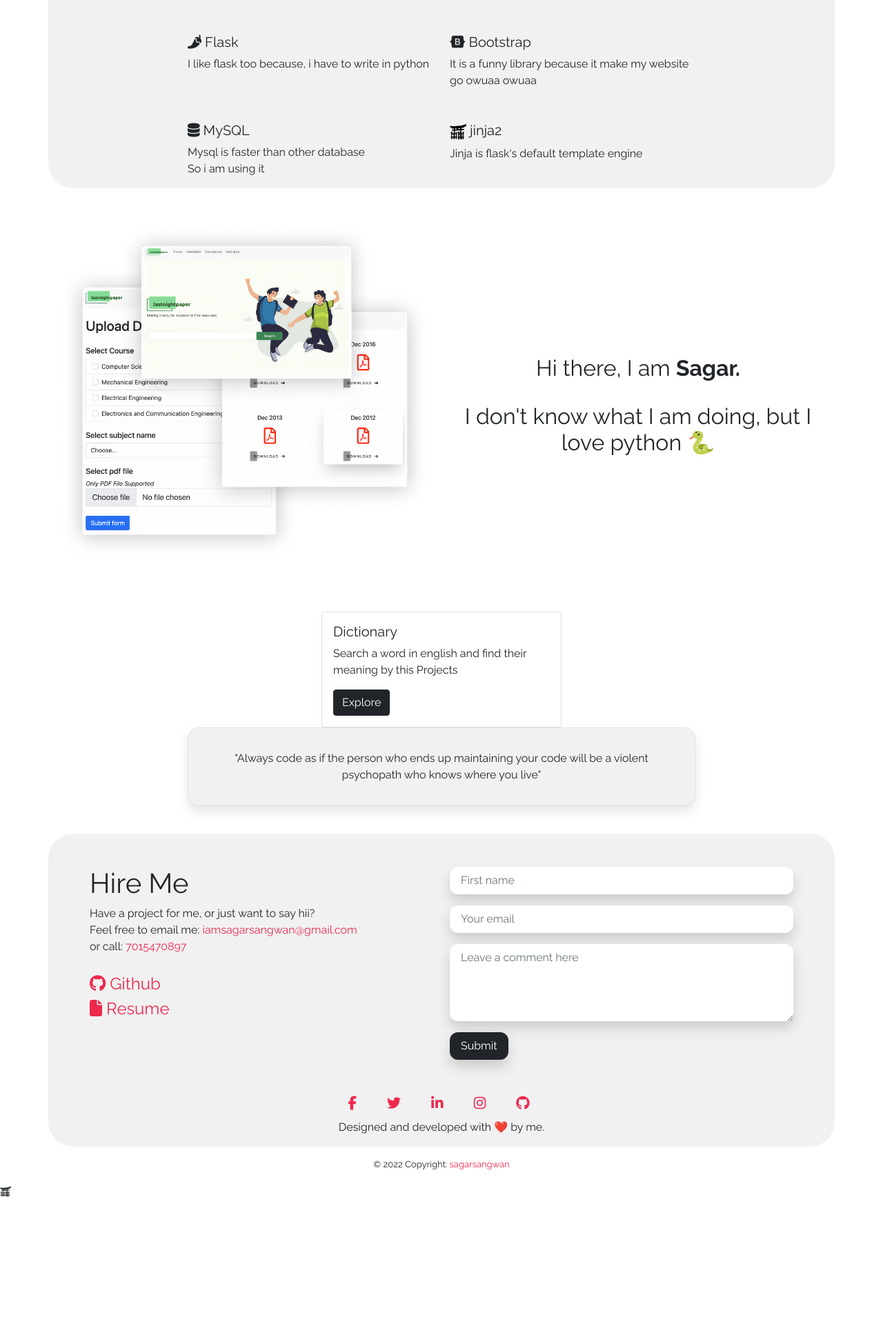
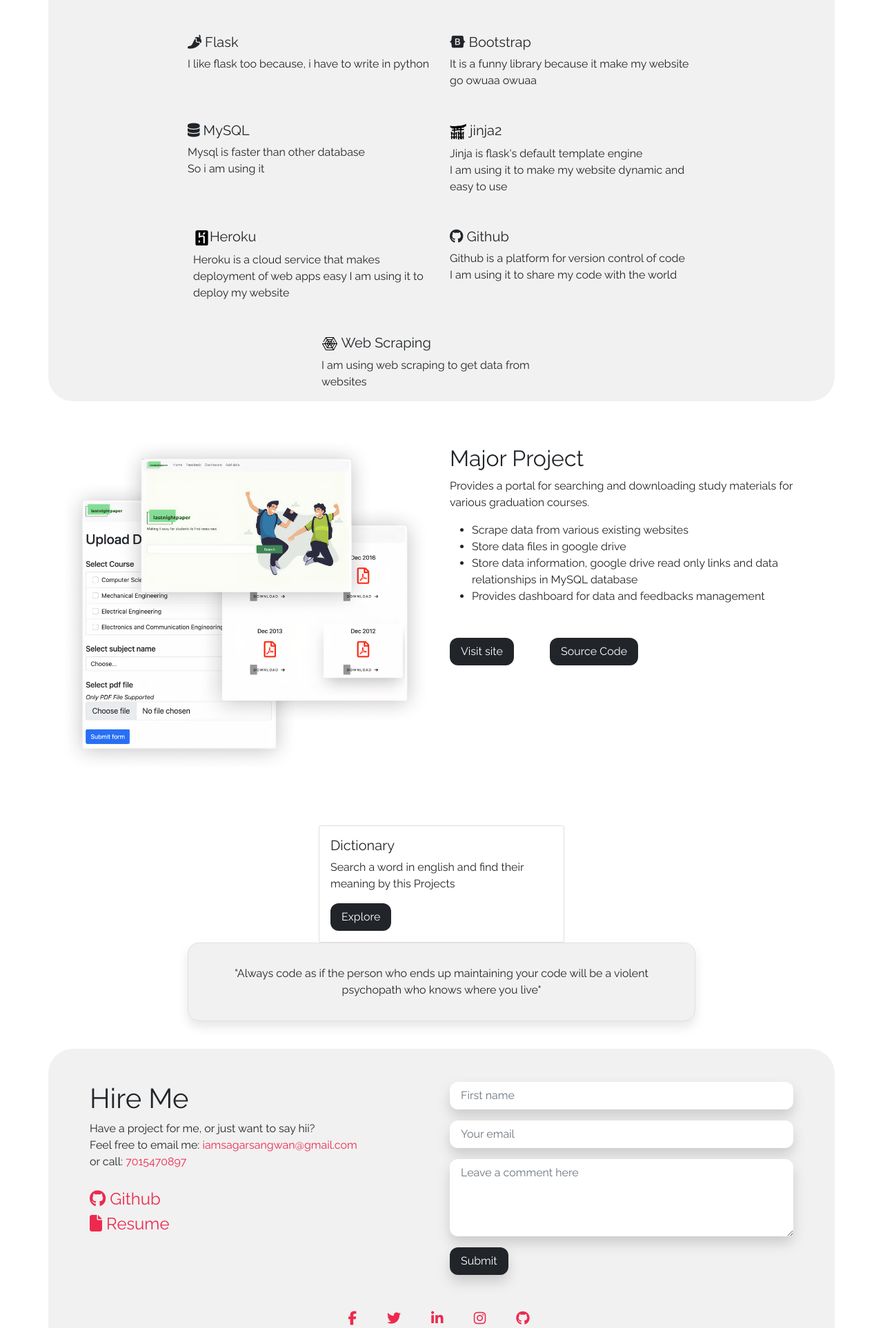
Before and after one commit to sagarsangwan/sagarsangwan, a Flask app: page / in a window 1280 px wide. Shown: the part 1129-3055 px from the top of the page at 69% size. Before the commit the page ends 2865 px from the top, so only its background shows below. Run offline with Flask 2, Linux system fonts and the light colour scheme; parts of the project's set-up code (start-up, migrations or seed data) failed here and were passed over; some libraries are stand-ins or nearby versions.

Commit message:
added new skills

```diff
--- a/static/style.css
+++ b/static/style.css
@@ -97,3 +97,8 @@ a:hover {
 .links{
     font-size: 24px;
 }
+.button{
+    border-radius: 12px;
+    border: none;
+    padding: 8px 16px
+}
--- a/templates/pages/home.html
+++ b/templates/pages/home.html
@@ -83,9 +83,38 @@
             <div class="col-xs-12 col-md-4 col-padding">
 
                 <h5><img src="/static/jinja.svg" width="24"> jinja2</h5>
-                <p>Jinja is flask's default template engine<br>
+                <p>
+                    Jinja is flask's default template engine<br>
+                    I am using it to make my website dynamic and easy to use <br>
 
                 </p>
+            </div>
+            <div class="row justify-content-center">
+                <div class="col-xs-12 col-md-4 col-padding">
+
+                    <h5><img src="/static/icons8-heroku.svg" width="24">Heroku</h5>
+                    <p>
+                        Heroku is a cloud service that makes deployment of web apps easy
+                        I am using it to deploy my website
+                    </p>
+                </div>
+                <div class="col-xs-12 col-md-4 col-padding">
+
+                    <h5><i class="fab fa-github"></i> Github</h5>
+                    <p>
+                        Github is a platform for version control of code
+                        I am using it to share my code with the world
+                    </p>
+                </div>
+            </div>
+            <div class="row justify-content-center">
+                <div class="col-xs-12 col-md-4 col-padding">
+                    <h5><img src="static/icons8-web-scraper-48.png" width="24"> Web Scraping</h5>
+                    <p>
+                        I am using web scraping to get data from websites
+                    </p>
+                </div>
+
             </div>
         </div>
     </div>
@@ -96,11 +125,28 @@
             <div class="col-xs-12 col-md-6 padding-bottom-medium">
                 <img src="/static/Group_3_auto_x1.png" class="project-thumbnail">
             </div>
-            <div class="col-xs-12 col-md-6 text-center align-self-center">
+            <div class="col-xs-12 col-md-6 ">
                 <p>
-                <h2> Hi there, I am <b>Sagar.</b> </h2><br />
-                <h2> I don't know what I am doing, but I love python 🐍</h2>
+                <h2> Major Project</h2>
+                <p>Provides a portal for searching and downloading study materials for various graduation courses.</p>
                 </p>
+                <ul class="text-start">
+                    <li>Scrape data from various existing websites
+                    </li>
+                    <li>Store data files in google drive</li>
+                    <li>Store data information, google drive read only links and data relationships in MySQL database
+                    </li>
+                    <li>Provides dashboard for data and feedbacks management
+                    </li>
+                </ul>
+                <div class="mt-5">
+                    <a href="https://lastnightpaper.herokuapp.com/" target="blank" class="btn button btn-dark">Visit
+                        site</a>
+                    <a href="https://github.com/sagarsangwan/student-portal" target="blank"
+                        class="btn mx-5 button btn-dark">Source
+                        Code</a>
+                </div>
+            </div>
         </div>
     </div>
 </div>
@@ -113,7 +159,7 @@
             <div class="card-body">
                 <h5 class="card-title">Dictionary</h5>
                 <p class="card-text"> Search a word in english and find their meaning by this Projects</p>
-                    <a href="/dictionary" class="btn btn-dark">Explore</a>
+                <a href="/dictionary" class="btn button btn-dark">Explore</a>
             </div>
         </div>
     </div>
@@ -143,9 +189,10 @@
                         <br />
                         Feel free to email me: <a href="mailto:iamsagarsangwan@gmail.com">iamsagarsangwan@gmail.com</a>
                         <br> or call: <a href="tel:7015470897">7015470897</a></b><br> <br>
-                        <a class="links" href=""> <i class="fab fa-github"></i> Github </a> <br>
-                        <a class="links"
-                            href="https://discordapp.com/channels/938161467428077619/938161467931361356/939225505301942282"><i
+                        <a class="links" target="blank" href="https://github.com/sagarsangwan"> <i
+                                class="fab fa-github"></i> Github </a> <br>
+                        <a class="links" target="_blank"
+                            href="https://docs.google.com/document/d/1QUCcYkhGv8y5gVbP9F_GwQzZ1z4gcVEg_UIRei06MQE/edit?usp=sharing"><i
                                 class="fas fa-file"></i> Resume</a>
                 </div>
             </div>
```
Also changed, not shown: static/icons8-web-scraper-48.png (added). Lines whose indentation alone changed are shown as unchanged.
